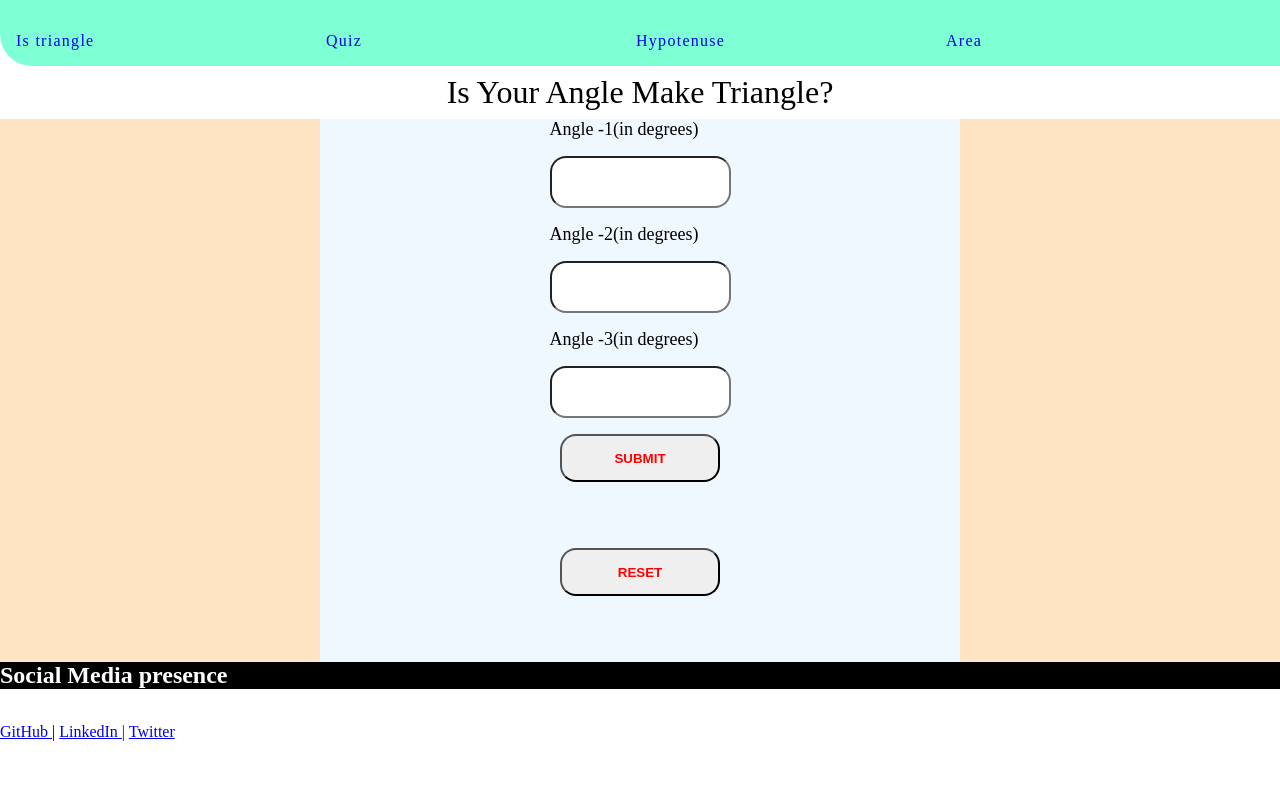
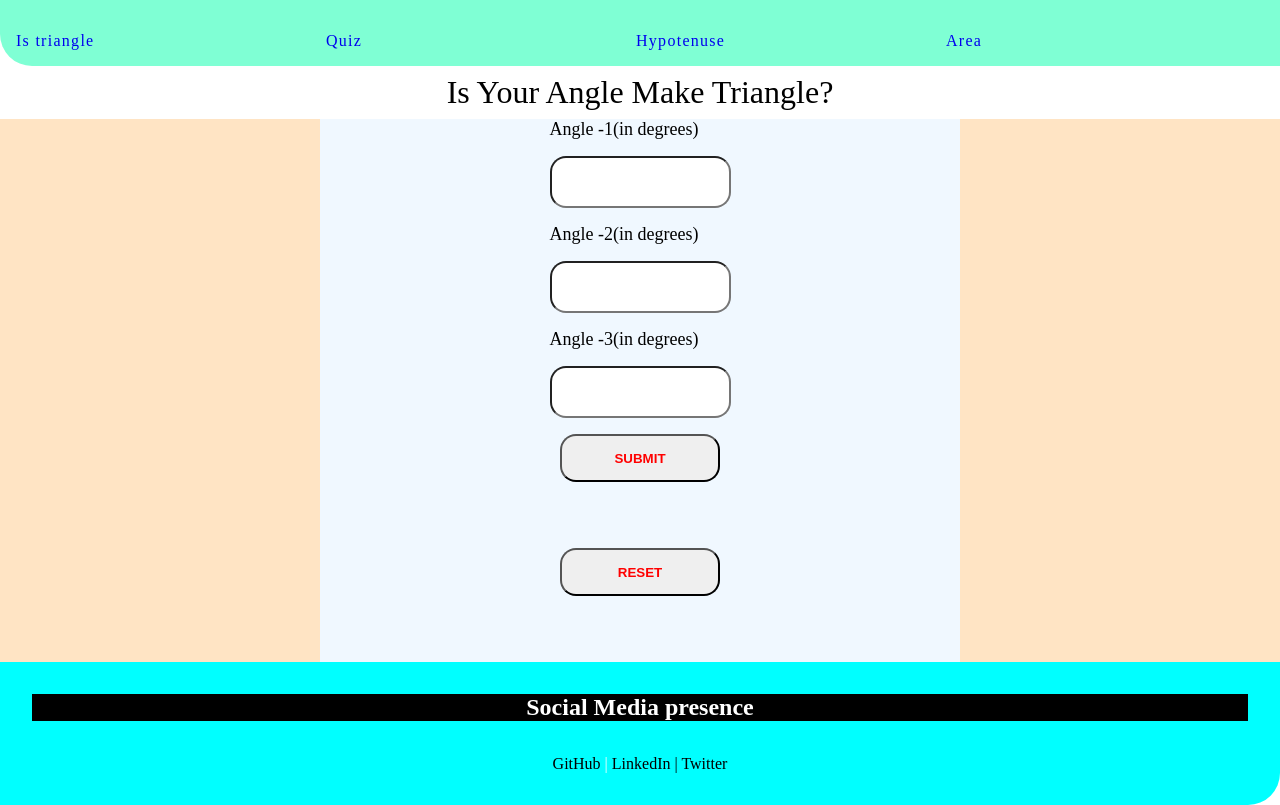
Before and after one commit to medaanilkumar/fun-with-triangles, a plain HTML site: page index.html in a window 1280 px wide. Drawn offline with Linux system fonts and the light colour scheme.

Commit message:
Update styles.css

```diff
--- a/styles.css
+++ b/styles.css
@@ -6,6 +6,17 @@ header{
     font-size: 2rem;
     margin: 0.5rem;
     text-align: center;
+}
+footer{
+background-color: aqua;
+    text-align: center;
+    color: white;
+    padding: 2rem 2rem;
+    border-bottom-right-radius: 2rem;
+}
+footer a{
+    text-decoration: none;
+    color: black;
 }
 #main{
     background-color: bisque;
```
